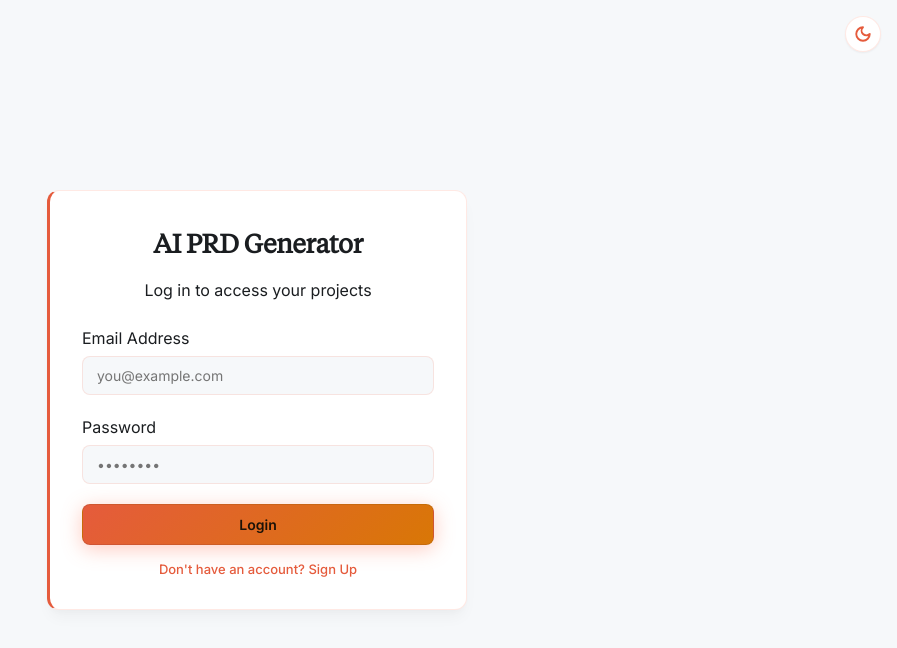
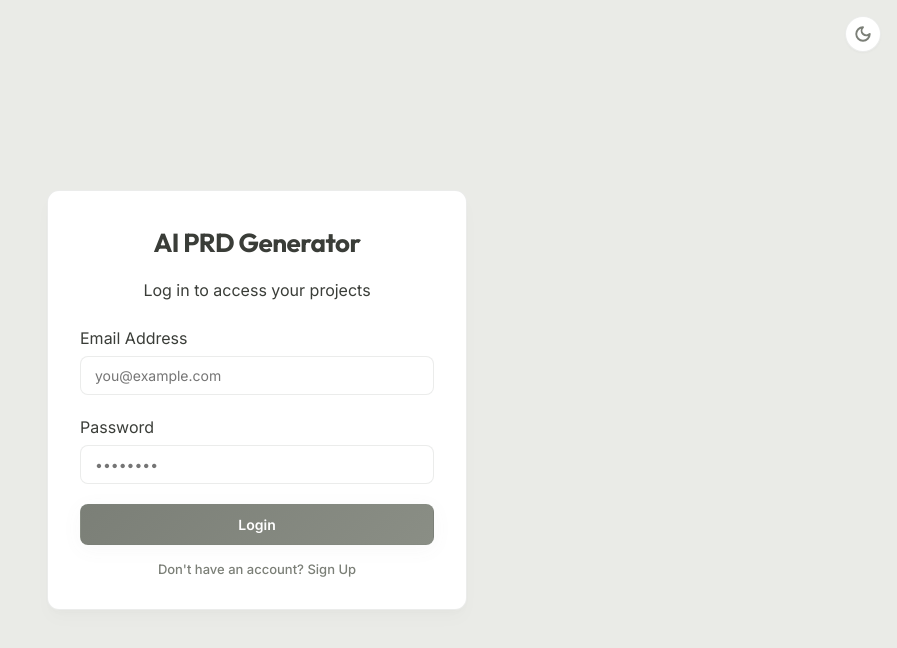
Before and after one commit to Charan8x/PRD-Generator-, a React (Vite) app in the folder frontend/: page / in a window 1280 px wide. Shown: the top 648 px of the page, without its empty margins (383-1280 px from the left). Built offline with nearby package versions, Linux system fonts and the light colour scheme.

Commit message:
Eva/last branch (#14)
* edit

* add pyright configs

* final edit

* to check main

* heading

* color

```diff
--- a/frontend/src/index.css
+++ b/frontend/src/index.css
@@ -18,7 +18,7 @@
 }
 
 .auth-title {
-  font-family: 'Tiempo', serif;
+  font-family: 'Outfit', var(--font-family);
   font-size: 26px;
   font-weight: 700;
   color: var(--text-primary);
@@ -40,16 +40,16 @@
   padding: 11px 16px;
   cursor: pointer;
   transition: all 0.2s ease;
-  border: 1px solid rgba(26, 20, 8, 0.1);
+  border: 1px solid rgba(var(--accent-rgb), 0.1);
   outline: none;
   background: linear-gradient(135deg, var(--accent-coral) 0%, var(--accent-gold) 100%);
-  color: #1A1208 !important;
-  box-shadow: 0 4px 20px rgba(255, 107, 74, 0.35);
+  color: var(--btn-text) !important;
+  box-shadow: 0 4px 20px var(--shadow-glow);
 }
 
 .btn-primary:hover:not(:disabled) {
   background: linear-gradient(135deg, var(--accent-gold) 0%, var(--accent-coral) 100%);
-  box-shadow: 0 4px 20px rgba(255, 107, 74, 0.5);
+  box-shadow: 0 4px 20px var(--shadow-glow-hover);
 }
 
 .btn-primary:disabled {
@@ -160,7 +160,7 @@
 
 /* Header */
 .main-title {
-  font-family: 'Tiempo', serif;
+  font-family: 'Outfit', var(--font-family);
   font-size: 28px;
   font-weight: 800;
   color: var(--text-primary);
@@ -177,18 +177,13 @@
 .project-form-container {
   background-color: var(--bg-card);
   border: 1px solid var(--border-color);
-  border-left: 3px solid var(--accent-coral);
   border-radius: var(--border-radius-lg);
   padding: 24px;
   box-shadow: var(--shadow-sm);
   display: flex;
   flex-direction: column;
   gap: 20px;
-  transition: border-left-color 0.3s ease, border-color 0.2s, box-shadow 0.2s;
-}
-
-.project-form-container:hover {
-  border-left-color: var(--accent-gold);
+  transition: border-color 0.2s, box-shadow 0.2s;
 }
 
 .form-title {
@@ -197,7 +192,7 @@
   color: var(--accent-coral);
   text-transform: uppercase;
   letter-spacing: 0.05em;
-  font-family: 'Tiempo', serif;
+  font-family: 'Outfit', var(--font-family);
 }
 
 .project-form {
@@ -259,7 +254,7 @@
   letter-spacing: 0.05em;
   padding-bottom: 8px;
   border-bottom: 1px solid var(--border-color);
-  font-family: 'Tiempo', serif;
+  font-family: 'Outfit', var(--font-family);
 }
 
 .sections-container {
@@ -272,35 +267,18 @@
 .section-card {
   background-color: var(--bg-card);
   border: 1px solid var(--border-color);
-  border-left: 3px solid transparent;
   border-radius: var(--border-radius-lg);
   padding: 24px;
   box-shadow: var(--shadow-sm);
-  transition: border-left-color 0.3s ease, border-color 0.2s, box-shadow 0.2s;
+  transition: border-color 0.2s, box-shadow 0.2s;
   display: flex;
   flex-direction: column;
   gap: 16px;
 }
 
-.section-card:nth-of-type(odd) {
-  border-left-color: var(--accent-coral);
-}
-
-.section-card:nth-of-type(even) {
-  border-left-color: var(--accent-gold);
-}
-
 .section-card:hover {
   border-color: var(--border-focus);
   box-shadow: var(--shadow-md);
-}
-
-.section-card:hover:nth-of-type(odd) {
-  border-left-color: var(--accent-coral);
-}
-
-.section-card:hover:nth-of-type(even) {
-  border-left-color: var(--accent-gold);
 }
 
 .section-card-title {
@@ -309,19 +287,19 @@
   color: var(--accent-coral);
   text-transform: uppercase;
   letter-spacing: 0.05em;
-  font-family: 'Tiempo', serif;
+  font-family: 'Outfit', var(--font-family);
 }
 
 .section-card-content {
   font-size: 14px;
   color: var(--text-secondary);
   line-height: 1.6;
-  font-family: 'Tiempo', serif;
+  font-family: 'Inter', var(--font-family);
 }
 
 .section-card-text {
   white-space: pre-wrap;
-  font-family: 'Tiempo', serif;
+  font-family: 'Inter', var(--font-family);
   font-size: 14px;
   color: var(--text-secondary);
   line-height: 1.6;
@@ -438,7 +416,7 @@
 }
 
 .project-item-menu-btn:hover {
-  background-color: rgba(255, 107, 74, 0.15);
+  background-color: rgba(var(--accent-rgb), 0.15);
   color: var(--text-primary);
 }
 
@@ -475,7 +453,7 @@
 }
 
 .project-menu-item:hover {
-  background-color: rgba(255, 107, 74, 0.08);
+  background-color: rgba(var(--accent-rgb), 0.08);
 }
 
 .project-menu-item-icon {
@@ -567,7 +545,7 @@
 
 .btn-edit-details:hover {
   background-color: var(--accent-coral) !important;
-  color: #1A1208 !important; /* dark text for high contrast on orange */
+  color: var(--btn-text) !important; /* theme-aware text contrast */
 }
 
 /* Ensure the SVG icon inside Edit Details inherits the correct color changes */
@@ -583,7 +561,7 @@
 }
 
 .btn-cancel-edit:hover {
-  background-color: rgba(255, 107, 74, 0.1) !important;
+  background-color: rgba(var(--accent-rgb), 0.1) !important;
   color: var(--accent-coral) !important;
 }
 
@@ -594,7 +572,7 @@
   left: 50%;
   transform: translateX(-50%);
   background-color: var(--accent-coral);
-  color: #1A1208;
+  color: var(--btn-text);
   padding: 8px 16px;
   border-radius: 20px;
   font-size: 12px;
--- a/frontend/styles.css
+++ b/frontend/styles.css
@@ -35,8 +35,8 @@ textarea[name="project_description"]::placeholder {
   --bg-secondary: var(--bg-sidebar);
   --bg-input: var(--bg-main);
 
-  --border-color: rgba(255, 107, 74, 0.15);
-  /* low-opacity accent-coral hairline border */
+  --border-color: rgba(var(--accent-rgb), 0.15);
+  /* low-opacity accent hairline border */
   --border-focus: var(--accent-coral);
 
   --text-muted: var(--text-secondary);
@@ -44,8 +44,7 @@ textarea[name="project_description"]::placeholder {
   /* Sunset Tech Accents */
   --accent-color: var(--accent-coral);
   --accent-hover: var(--accent-gold);
-  --accent-bg-subtle: rgba(255, 107, 74, 0.08);
-  --accent-rgb: 255, 107, 74;
+  --accent-bg-subtle: rgba(var(--accent-rgb), 0.08);
 
   /* Status Colors */
   --danger-color: var(--error);
@@ -57,67 +56,79 @@ textarea[name="project_description"]::placeholder {
 }
 
 :root[data-theme="dark"] {
-  /* Sunset Tech Dark colors */
-  --bg-main: #0D1117;
-  /* main page background, deep blue-black */
-  --bg-sidebar: #161B22;
-  /* sidebar background, slightly lighter blue-grey */
-  --bg-card: #1F2530;
-  /* cards, form containers, generated output sections */
-  --accent-coral: #FF6B4A;
-  /* primary accent — headings, borders, active states */
-  --accent-gold: #FFC857;
-  /* secondary accent — alternating highlights, hover states */
-  --text-primary: #F0F2F5;
-  /* main body text, off-white */
-  --text-secondary: #8B949E;
-  /* muted slate labels */
-  --error: #E5484D;
-  /* error messages, invalid states */
+  /* Minimalist Dark Sage/Espresso theme */
+  --bg-main: #1E201E;
+  /* dark charcoal sage background */
+  --bg-sidebar: #2B2D2A;
+  /* dark sage sidebar */
+  --bg-card: #2B2D2A;
+  /* dark sage cards */
+  --bg-input: #1A1B19;
+  /* dark input background */
+  --accent-coral: #AFB2A9;
+  /* primary accent - Ashwood (soft sage-gray) */
+  --accent-gold: #B6B9B2;
+  /* secondary accent - Dusk (medium-light sage-gray) */
+  --accent-rgb: 175, 178, 169;
+  /* Ashwood RGB */
+  --text-primary: #E1E3DF;
+  /* main body text - soft warm white-gray */
+  --text-secondary: #B6B9B2;
+  /* muted dusk labels */
+  --btn-text: #1E201E;
+  /* dark text on light buttons */
+  --error: #F16A60;
+  /* soft warm red */
 
   /* Shadows - softened for dark background */
-  --shadow-sm: 0 1px 2px 0 rgba(0, 0, 0, 0.5);
-  --shadow-md: 0 4px 6px -1px rgba(0, 0, 0, 0.5), 0 2px 4px -1px rgba(0, 0, 0, 0.3);
-  --shadow-lg: 0 10px 15px -3px rgba(0, 0, 0, 0.7), 0 4px 6px -2px rgba(0, 0, 0, 0.5);
+  --shadow-sm: 0 1px 2px 0 rgba(0, 0, 0, 0.4);
+  --shadow-md: 0 4px 6px -1px rgba(0, 0, 0, 0.4), 0 2px 4px -1px rgba(0, 0, 0, 0.2);
+  --shadow-lg: 0 10px 15px -3px rgba(0, 0, 0, 0.5), 0 4px 6px -2px rgba(0, 0, 0, 0.3);
 
-  --shadow-glow: rgba(255, 107, 74, 0.35);
-  --shadow-glow-hover: rgba(255, 107, 74, 0.5);
-  --input-glow: rgba(255, 107, 74, 0.2);
+  --shadow-glow: rgba(var(--accent-rgb), 0.05);
+  --shadow-glow-hover: rgba(var(--accent-rgb), 0.12);
+  --input-glow: rgba(var(--accent-rgb), 0.05);
 
-  --danger-bg: rgba(229, 72, 77, 0.05);
-  --danger-border: rgba(229, 72, 77, 0.15);
+  --danger-bg: rgba(241, 106, 96, 0.05);
+  --danger-border: rgba(241, 106, 96, 0.15);
 }
 
 :root[data-theme="light"] {
-  /* Sunset Tech Light colors */
-  --bg-main: #F6F8FA;
-  /* main page background, very soft off-white/light blue-grey */
-  --bg-sidebar: #FFFFFF;
-  /* sidebar background, pure white */
+  /* Minimalist Warm Ashwood Sage theme based on color palette */
+  --bg-main: #EAEBE7;
+  /* main page background - soft ashwood-tinted off-white/beige */
+  --bg-sidebar: #F5F6F4;
+  /* sidebar background - clean, very light sage */
   --bg-card: #FFFFFF;
-  /* cards, form containers, generated output sections */
-  --accent-coral: #E55B3C;
-  /* primary accent - slightly darker coral for light bg contrast */
-  --accent-gold: #D97706;
-  /* secondary accent - darker gold/amber for readability */
-  --text-primary: #1A1D20;
-  /* main body text, dark charcoal */
-  --text-secondary: #57606A;
-  /* muted slate grey labels */
-  --error: #CF222E;
-  /* light-red error */
+  /* cards, form containers, generated output sections - pure white */
+  --bg-input: #FFFFFF;
+  /* input background */
+  --accent-coral: #7B7F77;
+  /* primary accent - Pebble (dark sage-gray) */
+  --accent-gold: #8A8E85;
+  /* secondary accent - Clay (medium-dark sage-gray) */
+  --accent-rgb: 123, 127, 119;
+  /* Pebble RGB */
+  --text-primary: #3A3D38;
+  /* main body text - dark charcoal sage */
+  --text-secondary: #7B7F77;
+  /* muted pebble labels */
+  --btn-text: #FFFFFF;
+  /* white text on dark buttons */
+  --error: #962822;
+  /* brick red */
 
   /* Shadows - standard light background shadows */
-  --shadow-sm: 0 1px 2px 0 rgba(0, 0, 0, 0.05);
-  --shadow-md: 0 4px 6px -1px rgba(0, 0, 0, 0.05), 0 2px 4px -1px rgba(0, 0, 0, 0.03);
-  --shadow-lg: 0 10px 15px -3px rgba(0, 0, 0, 0.04), 0 4px 6px -2px rgba(0, 0, 0, 0.02);
+  --shadow-sm: 0 1px 2px 0 rgba(123, 127, 119, 0.05);
+  --shadow-md: 0 4px 6px -1px rgba(123, 127, 119, 0.05), 0 2px 4px -1px rgba(123, 127, 119, 0.03);
+  --shadow-lg: 0 10px 15px -3px rgba(123, 127, 119, 0.04), 0 4px 6px -2px rgba(123, 127, 119, 0.02);
 
-  --shadow-glow: rgba(229, 91, 60, 0.25);
-  --shadow-glow-hover: rgba(229, 91, 60, 0.4);
-  --input-glow: rgba(229, 91, 60, 0.15);
+  --shadow-glow: rgba(var(--accent-rgb), 0.05);
+  --shadow-glow-hover: rgba(var(--accent-rgb), 0.12);
+  --input-glow: rgba(var(--accent-rgb), 0.05);
 
-  --danger-bg: rgba(207, 34, 46, 0.05);
-  --danger-border: rgba(207, 34, 46, 0.15);
+  --danger-bg: rgba(150, 40, 34, 0.05);
+  --danger-border: rgba(150, 40, 34, 0.15);
 }
 
 /* Global resets & scrollbars */
@@ -137,7 +148,7 @@ body {
   overflow-x: hidden;
 }
 
-/* Page headings and generated PRD contents font */
+/* Modern minimalist typography pairing using Outfit for titles and Inter for content */
 h1,
 h2,
 h3,
@@ -145,11 +156,15 @@ h4,
 h5,
 h6,
 .main-title,
-.form-title,
+.form-title {
+  font-family: 'Outfit', var(--font-family);
+  font-weight: 700;
+}
+
 .prd-card-content,
 .prd-card-content p,
 .prd-card-content li {
-  font-family: 'Tiempo', serif;
+  font-family: 'Inter', var(--font-family);
 }
 
 /* Smooth transitions for theme-affected elements */
@@ -247,7 +262,7 @@ label {
   display: flex;
   align-items: center;
   justify-content: center;
-  box-shadow: 0 4px 10px rgba(255, 107, 74, 0.2);
+  box-shadow: 0 4px 10px var(--shadow-glow);
 }
 
 .app-subtitle {
@@ -260,18 +275,13 @@ label {
 .auth-card {
   background-color: var(--bg-card);
   border: 1px solid var(--border-color);
-  border-left: 3px solid var(--accent-coral);
   border-radius: var(--border-radius-lg);
   box-shadow: var(--shadow-lg);
   width: 100%;
   max-width: 420px;
   padding: 32px;
   position: relative;
-  transition: border-left-color 0.3s ease, border-color 0.2s, box-shadow 0.2s;
-}
-
-.auth-card:hover {
-  border-left-color: var(--accent-gold);
+  transition: border-color 0.2s, box-shadow 0.2s;
 }
 
 /* CSS-Only Tab System setup */
@@ -432,9 +442,9 @@ label {
 .btn-primary,
 .btn-accent {
   background: linear-gradient(135deg, var(--accent-coral) 0%, var(--accent-gold) 100%);
-  color: #1A1208 !important;
-  /* dark text for contrast */
-  border: 1px solid rgba(26, 20, 8, 0.1);
+  color: var(--btn-text) !important;
+  /* theme-aware text contrast */
+  border: 1px solid rgba(var(--accent-rgb), 0.1);
   box-shadow: 0 4px 20px var(--shadow-glow);
 }
 
@@ -666,18 +676,13 @@ label {
 .content-card {
   background-color: var(--bg-card);
   border: 1px solid var(--border-color);
-  border-left: 3px solid var(--accent-coral);
   border-radius: var(--border-radius-lg);
   padding: 24px;
   box-shadow: var(--shadow-sm);
   display: flex;
   flex-direction: column;
   gap: 20px;
-  transition: border-left-color 0.3s ease, border-color 0.2s, box-shadow 0.2s;
-}
-
-.content-card:hover {
-  border-left-color: var(--accent-gold);
+  transition: border-color 0.2s, box-shadow 0.2s;
 }
 
 /* Form elements in dashboard */
@@ -782,41 +787,24 @@ textarea.dashboard-input {
   letter-spacing: 0.05em;
   padding-bottom: 8px;
   border-bottom: 1px solid var(--border-color);
-  font-family: 'Tiempo', serif;
+  font-family: 'Outfit', var(--font-family);
 }
 
 .prd-card {
   background-color: var(--bg-card);
   border: 1px solid var(--border-color);
-  border-left: 3px solid transparent;
   border-radius: var(--border-radius-lg);
   padding: 24px;
   box-shadow: var(--shadow-sm);
-  transition: border-left-color 0.3s ease, border-color 0.2s, box-shadow 0.2s;
+  transition: border-color 0.2s, box-shadow 0.2s;
   display: flex;
   flex-direction: column;
   gap: 16px;
 }
 
-.prd-card:nth-of-type(odd) {
-  border-left-color: var(--accent-coral);
-}
-
-.prd-card:nth-of-type(even) {
-  border-left-color: var(--accent-gold);
-}
-
 .prd-card:hover {
   border-color: var(--border-focus);
   box-shadow: var(--shadow-md);
-}
-
-.prd-card:hover:nth-of-type(odd) {
-  border-left-color: var(--accent-coral);
-}
-
-.prd-card:hover:nth-of-type(even) {
-  border-left-color: var(--accent-gold);
 }
 
 .prd-card-title {
@@ -831,13 +819,13 @@ textarea.dashboard-input {
   color: var(--accent-coral);
   text-transform: uppercase;
   letter-spacing: 0.05em;
-  font-family: 'Tiempo', serif;
+  font-family: 'Outfit', var(--font-family);
   margin: 0;
 }
 
 .prd-card-title-badge {
   background-color: var(--accent-bg-subtle);
-  border: 1px solid rgba(255, 107, 74, 0.3);
+  border: 1px solid rgba(var(--accent-rgb), 0.3);
   color: var(--accent-coral);
   font-size: 11px;
   font-weight: 600;
```
